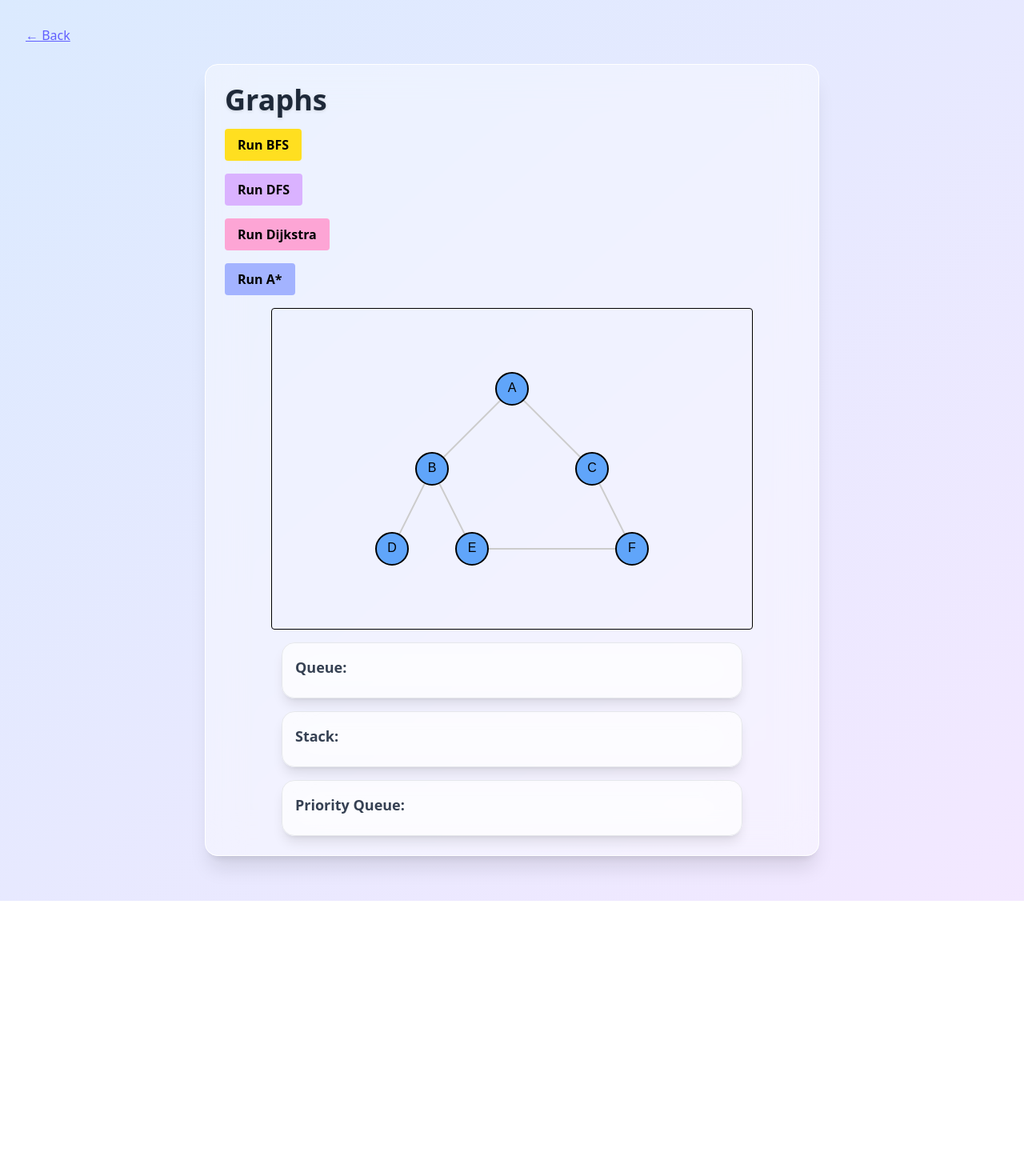
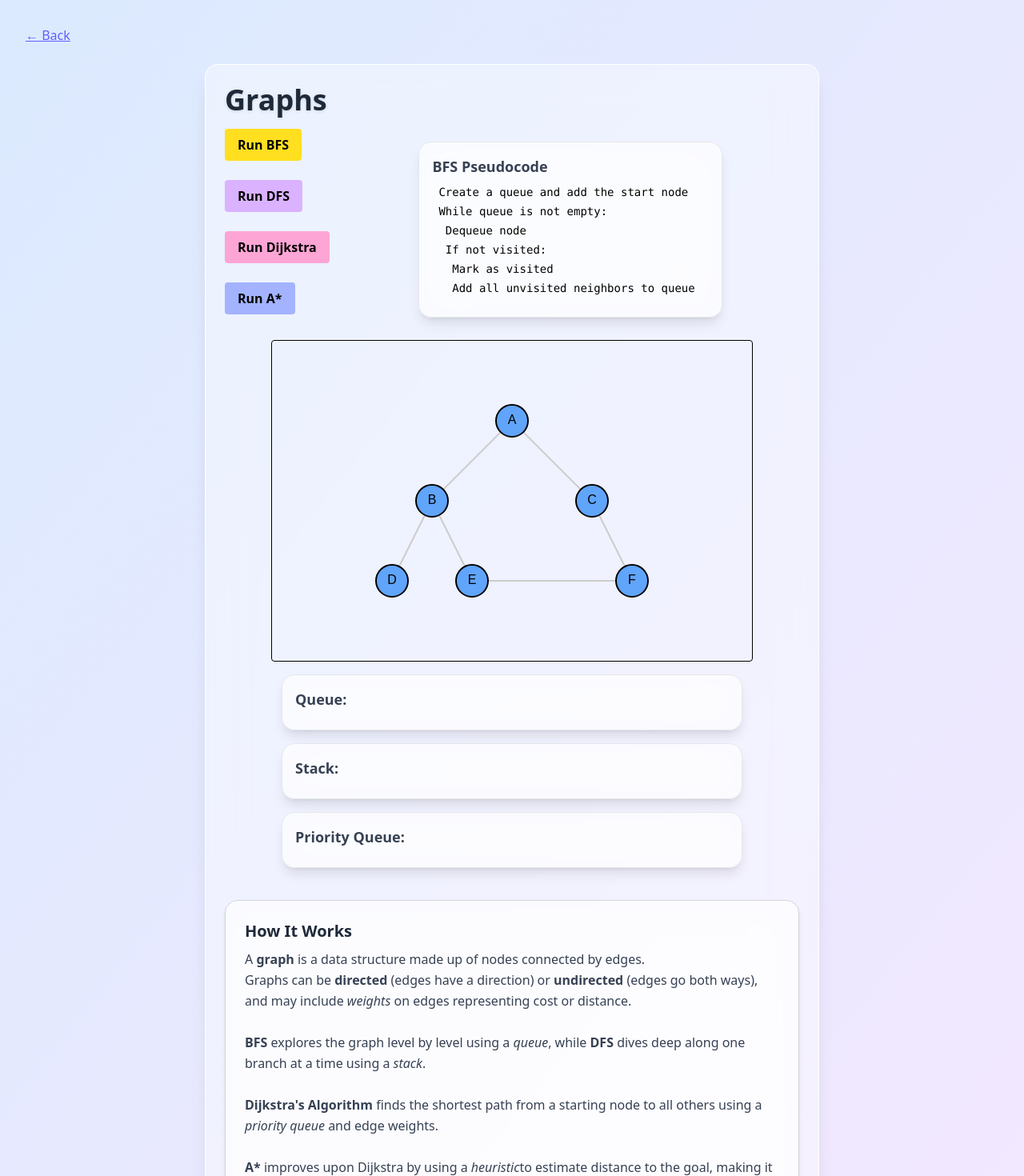
Before and after one commit to builtbydani/dsa-showcase, a React (Vite) app: page /graphs in a window 1280 px wide. Shown: the top 1470 px of the page at 80% size. Before the commit the page ends 1126 px from the top, so only its background shows below. Built offline with nearby package versions, Linux system fonts and the light colour scheme.

Commit message:
Graph page finished

```diff
--- a/src/components/Common/GlowPanel.jsx
+++ b/src/components/Common/GlowPanel.jsx
@@ -1,17 +1,16 @@
 // src/components/Common/GlowPanel.jsx
-export default function GlowPanel({ title, children, innerRef }) {
+export default function GlowPanel({ title, children, innerRef, className = "" }) {
   return (
     <div
       ref={innerRef}
-      className="
+      className={`
         bg-white/60 backdrop-blur-xl
         border border-gray-200 rounded-2xl
-        shadow-lg p-4 mt-4 max-w-xl mx-auto
-      ">
+        shadow-lg p-4 mt-4 max-w-xl mx-auto ${className}
+      `}
+    >
       {title && <h2 className="text-lg font-semibold mb-2 text-gray-700">{title}</h2>}
-      <div>
-        {children}
-      </div>
+      {children}
     </div>
   );
 }
--- a/src/components/Graph/AStarControls.jsx
+++ b/src/components/Graph/AStarControls.jsx
@@ -30,8 +30,10 @@ export default function AStarControls({
   setCurrentNode,
   pqState,
   setPQState,
+  onRun
 }) {
   const handleRunAStar = () => {
+    onRun?.();
     const traversal = astar(weightedGraph, "A", "F", heuristic);
     const steps = [...traversal];
 
--- a/src/components/Graph/BFSControls.jsx
+++ b/src/components/Graph/BFSControls.jsx
@@ -15,9 +15,11 @@ export default function BFSControls({
   currentNode,
   setCurrentNode,
   queueState,
-  setQueueState
+  setQueueState,
+  onRun
 }) {
   const handleRunBFS = () => {
+    onRun?.();
     const traversal = bfs(presetGraph, "A");
     const steps = [...traversal];
 
--- a/src/components/Graph/DFSControls.jsx
+++ b/src/components/Graph/DFSControls.jsx
@@ -16,8 +16,10 @@ export default function DFSControls({
   setCurrentNode,
   stackState,
   setStackState,
+  onRun
 }) {
   const handleRunDFS = () => {
+    onRun?.();
     const traversal = dfs(presetGraph, "A");
     const steps = [...traversal];
 
--- a/src/components/Graph/DijkstraControls.jsx
+++ b/src/components/Graph/DijkstraControls.jsx
@@ -18,8 +18,10 @@ export default function DijkstraControls({
   setPQState,
   distances,
   setDistances,
+  onRun
 }) {
   const handleRunDijkstra = () => {
+    onRun?.();
     const traversal = dijkstra(weightedGraph, "A");
     const steps = [...traversal];
 
--- a/src/components/Graph/PriorityQueueDisplay.jsx
+++ b/src/components/Graph/PriorityQueueDisplay.jsx
@@ -3,7 +3,7 @@ import GlowPanel from "../Common/GlowPanel";
 export default function PriorityQueueDisplay({ queue }) {
   return (
     <GlowPanel title="Priority Queue:">
-      <div className="flex flex-col items-center gap-2 mt-2">
+      <div className="flex flex-row items-center justify-center gap-2 mt-2">
         {[...queue]
           .sort((a, b) => a.priority - b.priority) // optional: sort by priority for display
           .map((node, index) => (
--- /dev/null
+++ b/src/components/Graph/PseudocodeBox.jsx
@@ -0,0 +1,63 @@
+import GlowPanel from "../Common/GlowPanel";
+
+const pseudocodeMap = {
+  BFS: [
+    "Create a queue and add the start node",
+    "While queue is not empty:",
+    " Dequeue node",
+    " If not visited:",
+    "  Mark as visited",
+    "  Add all unvisited neighbors to queue",
+  ],
+  DFS: [
+    "Create a stack and push the start node",
+    "While stack is not empty:",
+    " Pop node",
+    " If not visited:",
+    "  Mark as visited",
+    "  Push all unvisited neighbors to stack",
+  ],
+  Dijkstra: [
+    "Set all distances to ∞, start = 0",
+    "Add start to priority queue",
+    "While queue is not empty:",
+    " Get node with smallest distance",
+    " If not visited:",
+    "  Mark as visited",
+    "  For each neighbor:",
+    "   If shorter path found:",
+    "    Update distance",
+    "    Add neighbor to queue",
+  ],
+  AStar: [
+    "g(n) = cost from start",
+    "f(n) = g(n) + h(n)",
+    "Add start to open list",
+    "While open list not empty:",
+    " Pick node with lowest f(n)",
+    " If goal, done",
+    " Mark as visited",
+    " For each neighbor:",
+    "  Update g(n), f(n)",
+    "  Add to open list if better",
+  ],
+};
+
+export default function PseudocodeBox({ algorithm = "BFS" }) {
+  const code = pseudocodeMap[algorithm] || [];
+
+  return (
+    <GlowPanel
+      title={`${algorithm} Pseudocode`}
+      className="w-[380px] h-[220px] overflow-hidden"
+    >
+      <div className="text-sm font-mono space-y-1 text-left px-2 h-full overflow-y-auto">
+        {code.map((line, index) => (
+          <div key={index} className="whitespace-pre">
+            {line}
+          </div>
+        ))}
+      </div>
+    </GlowPanel>
+  );
+}
--- a/src/components/Graph/StackDisplay.jsx
+++ b/src/components/Graph/StackDisplay.jsx
@@ -3,7 +3,7 @@ import GlowPanel from "../Common/GlowPanel";
 export default function StackDisplay({ stack }) {
   return (
     <GlowPanel title="Stack:">
-      <div className="flex flex-col gap-2 items-center mt-2">
+      <div className="flex flex-row gap-2 items-center justify-center mt-2">
         {[...stack].reverse().map((node, index) => (
           <div
             key={index}
--- a/src/pages/GraphPage.jsx
+++ b/src/pages/GraphPage.jsx
@@ -8,6 +8,8 @@ import StackDisplay from "../components/Graph/StackDisplay";
 import DijkstraControls from "../components/Graph/DijkstraControls";
 import PriorityQueueDisplay from "../components/Graph/PriorityQueueDisplay";
 import AStarControls from "../components/Graph/AStarControls";
+import PseudocodeBox from "../components/Graph/PseudocodeBox";
+import DescriptionBox from "../components/Common/DescriptionBox";
 
 export default function GraphPage() {
   const [visitedNodes, setVisitedNodes] = useState([]);
@@ -16,9 +18,12 @@ export default function GraphPage() {
   const [stackState, setStackState] = useState([]);
   const [pqState, setPQState] = useState([]);
   const [distances, setDistances] = useState([]);
+  const [activeAlgo, setActiveAlgo] = useState("BFS");
 
   return (
     <DSAPageLayout title="Graphs">
+      <div className="flex flex-col md:flex-row gap-4 justify-center mb-4 items-start">
+        <div className="flex flex-col gap-2">
           <BFSControls
             visitedNodes={visitedNodes}
             setVisitedNodes={setVisitedNodes}
@@ -26,6 +31,7 @@ export default function GraphPage() {
             setCurrentNode={setCurrentNode}
             queueState={queueState}
             setQueueState={setQueueState}
+            onRun={() => setActiveAlgo("BFS")}
           />
           <DFSControls
             visitedNodes={visitedNodes}
@@ -34,6 +40,7 @@ export default function GraphPage() {
             setCurrentNode={setCurrentNode}
             stackState={stackState}
             setStackState={setStackState}
+            onRun={() => setActiveAlgo("DFS")}
           />
           <DijkstraControls
             visitedNodes={visitedNodes}
@@ -44,6 +51,7 @@ export default function GraphPage() {
             setPQState={setPQState}
             distances={distances}
             setDistances={setDistances}
+            onRun={() => setActiveAlgo("Dijkstra")}
           />
           <AStarControls
             visitedNodes={visitedNodes}
@@ -52,12 +60,32 @@ export default function GraphPage() {
             setCurrentNode={setCurrentNode}
             pqState={pqState}
             setPQState={setPQState}
+            onRun={() => setActiveAlgo("AStar")}
           />
-
+        </div>
+        <PseudocodeBox algorithm={activeAlgo} />
+      </div>
       <GraphCanvas visitedNodes={visitedNodes} currentNode={currentNode} />
       <QueueDisplay queue={queueState}/>
       <StackDisplay stack={stackState} />
       <PriorityQueueDisplay queue={pqState} />
+      <DescriptionBox>
+        A <strong>graph</strong> is a data structure made up of nodes connected by edges.
+        <br />
+        Graphs can be <strong>directed</strong> (edges have a direction)
+        or <strong>undirected</strong> (edges go both ways),
+        and may include <em>weights</em> on edges representing cost or distance.
+        <br /><br />
+        <strong>BFS</strong> explores the graph level by level using a <em>queue</em>,
+        while <strong>DFS</strong> dives deep along one branch at a time using a <em>stack</em>.
+        <br /><br />
+        <strong>Dijkstra's Algorithm</strong> finds the shortest path from a starting node
+        to all others using a <em>priority queue</em> and edge weights.
+        <br /><br />
+        <strong>A*</strong> improves upon Dijkstra by using a <em>heuristic</em>
+        to estimate distance to the goal, making it faster in many cases.
+      </DescriptionBox>
+
     </DSAPageLayout>
   );
 }
```
Lines whose indentation alone changed are shown as unchanged.
